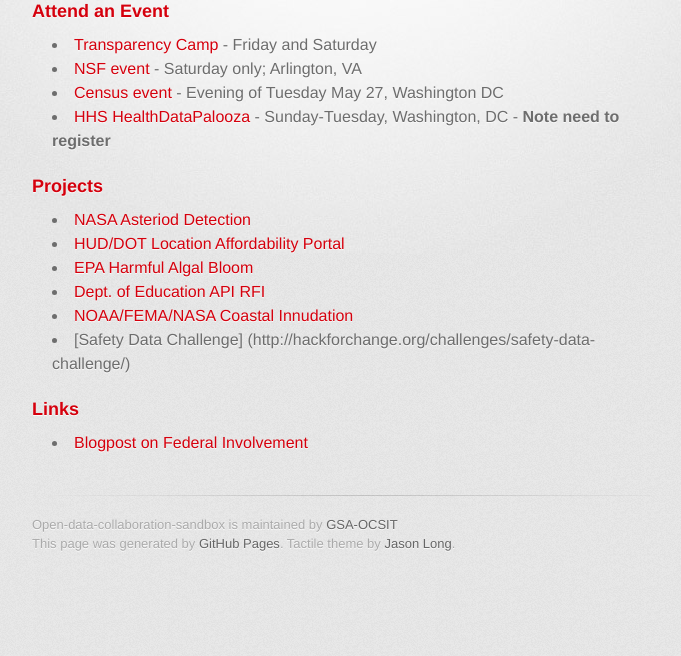
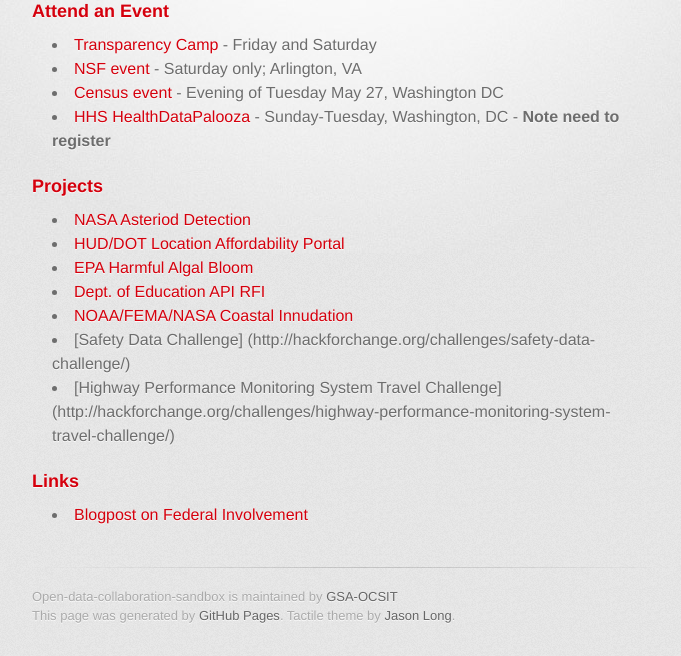
Before and after one commit to GSA/Open-Data-Collaboration-Sandbox, a Jekyll site: the page built from ndoch-2014.md, in a window 1280 px wide. Shown: the part 320-976 px from the top of the page, without its empty margins (298-979 px from the left). Built offline with Jekyll 4.4.1, drawn with Linux system fonts in a browser that asks for light colours; some web fonts are replaced; before the commit the page ends 904 px from its top, so only the background shows below that.

Commit message:
Update ndoch-2014.md
Additional Federal challenge

```diff
--- a/ndoch-2014.md
+++ b/ndoch-2014.md
@@ -21,6 +21,7 @@
 * [Dept. of Education API RFI](http://hackforchange.org/challenges/innovative-access-to-education-data/)
 * [NOAA/FEMA/NASA Coastal Innudation](http://hackforchange.org/challenges/coastal-inundation-in-your-community/)
 * [Safety Data Challenge] (http://hackforchange.org/challenges/safety-data-challenge/)
+* [Highway Performance Monitoring System Travel Challenge] (http://hackforchange.org/challenges/highway-performance-monitoring-system-travel-challenge/)
 
 ### Links
 * [Blogpost on Federal Involvement](https://www.digitalgov.gov/2014/05/15/the-federal-list-of-hackforchange-projects/)
```
